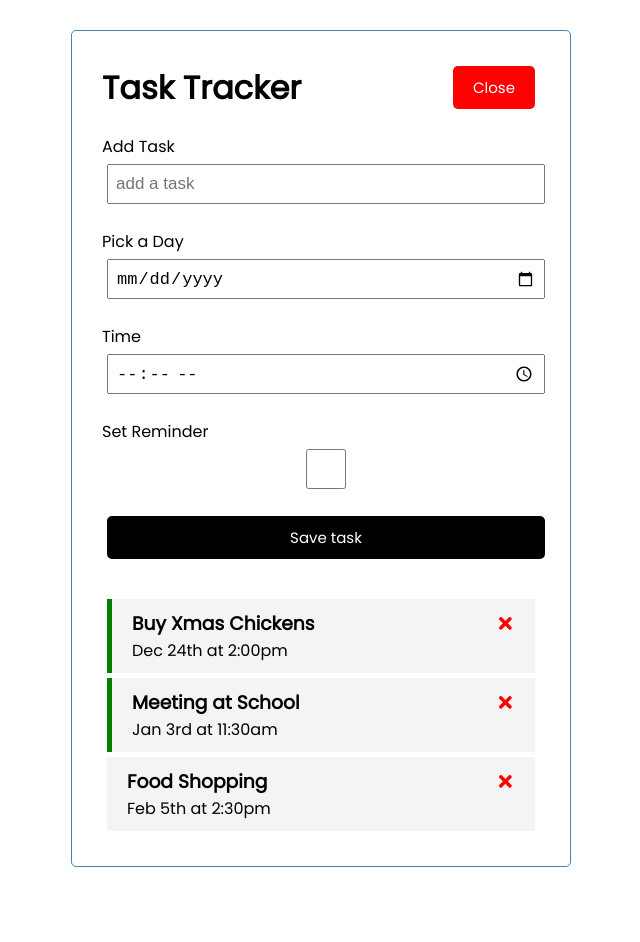
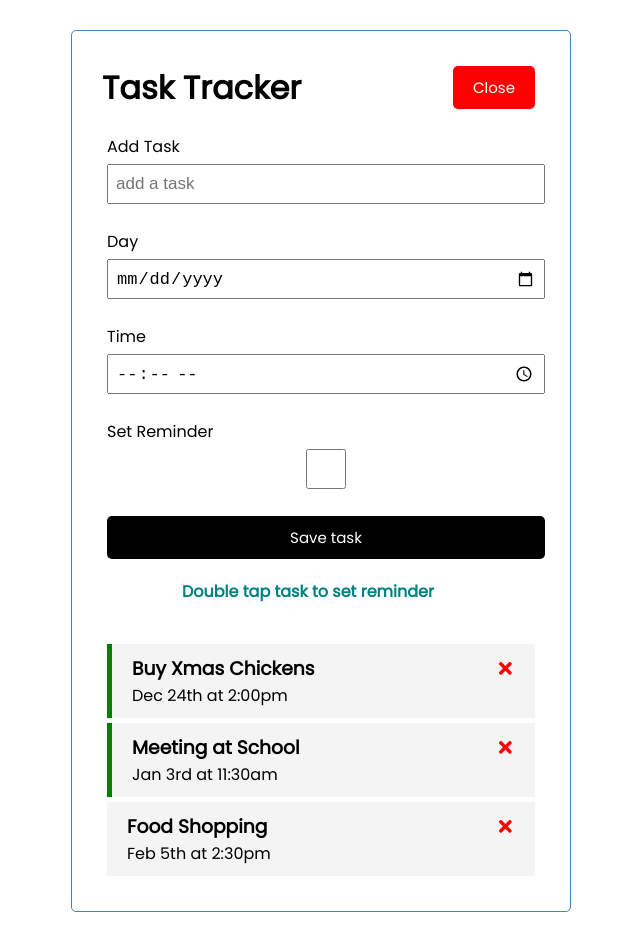
Before and after one commit to Oluwaseun4244/Track-Your-Tasks, a React (Create React App) app: page / in a window 1280 px wide. Shown: the whole page, without its empty margins (319-959 px from the left). Before the commit the page ends 897 px from the top, so only its background shows below. Built offline with nearby package versions, Linux system fonts and the light colour scheme.

Commit message:
final touches

```diff
--- a/src/App.js
+++ b/src/App.js
@@ -52,7 +52,7 @@ function App() {
     <div className="Container">
       <Header title="Task Tracker" onAdd={()=> setshowAddTask(!showAddTask)} showAdd={showAddTask}/>
 
-      {showAddTask && <Addtask onAdd={addtask}/>}
+      {showAddTask && <Addtask onAdd={addtask} tasks={tasks }/>}
       {tasks.length > 0 ? (<Tasks tasks={tasks} onDelete={deleteTask} onToggle={toggleReminder} />) : ("No task")}
     </div>
   );
--- a/src/components/Addtask.jsx
+++ b/src/components/Addtask.jsx
@@ -1,6 +1,6 @@
 import { useState } from "react"
 
-const Addtask = ({ onAdd }) => {
+const Addtask = ({ onAdd, tasks }) => {
    const [text, setText] = useState('')
    const [time, setTime] = useState('')
    const [day, setDay] = useState('')
@@ -21,24 +21,26 @@ const Addtask = ({ onAdd }) => {
    }
    return (
       <form className="add-form" onSubmit={onSubmit}>
+
          <div className="form-control">
-            <label>Add Task</label>
+            <label className="label">Add Task</label>
             <input type="text" placeholder="add a task" value={text} onChange={(ev) => setText(ev.target.value)} />
          </div>
          <div className="form-control">
-            <label>Pick a Day</label>
+            <label className="label">Day</label>
             <input type="date"  value={day} onChange={(ev) => setDay(ev.target.value)} />
          </div>
          <div className="form-control">
-            <label>Time</label>
+            <label className="label">Time</label>
             <input type="time"  value={time} onChange={(ev) => setTime(ev.target.value)} />
          </div>
          <div className="form-control">
-            <label>Set Reminder</label>
+            <label className="label">Set Reminder</label>
             <input type="checkbox" checked={reminder} onChange={(ev) => setReminder(ev.currentTarget.checked)} />
          </div>
 
          <input className="btn btn-block" type="submit" value="Save task" />
+         {tasks.length > 0 && <h4 className="rem">Double tap task to set reminder</h4>}
       </form>
    )
 }
--- a/src/index.css
+++ b/src/index.css
@@ -29,6 +29,7 @@ body {
 
 .btn {
   display: inline-block;
+  /* background: teal; */
   background: #000;
   color: #fff;
   border: none;
@@ -77,6 +78,7 @@ body {
 
 .form-control {
   margin: 20px 0;
+
 }
 
 .form-control label {
@@ -110,3 +112,13 @@ footer {
   margin-top: 30px;
   text-align: center;
 }
+
+.label{
+  margin-left: 5px;
+}
+
+.rem{
+  margin-left: 80px;
+  margin-top: 20px;
+  color: teal;
+}
```
